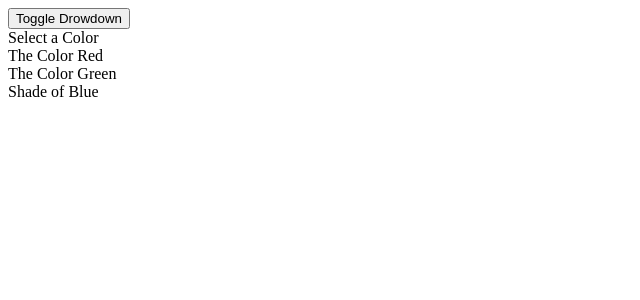
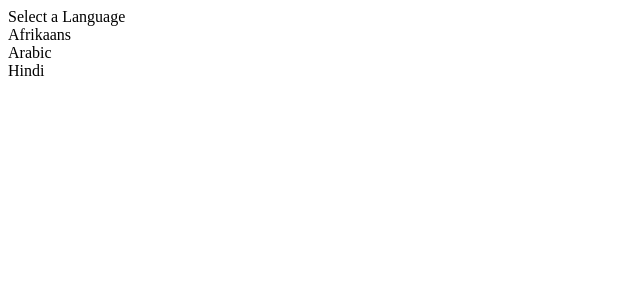
Before and after one commit to ddames/widgets, a React (Create React App) app: page / in a window 1280 px wide. Shown: the top 300 px of the page, without its empty margins (0-640 px from the left). Built offline with nearby package versions, Linux system fonts and the light colour scheme; the HTML template or start-up script is replaced by a standard one.

Commit message:
Initial framing of the translation part of the app.

```diff
--- a/src/App.js
+++ b/src/App.js
@@ -2,6 +2,7 @@
 import Accordion from './components/Accordion';
 import Dropdown from './components/Dropdown';
 import Search from './components/Search';
+import Translate from './components/Translate';
 
 const items = [
   {
@@ -21,32 +22,23 @@
 const options = [
   {
     label: 'The Color Red',
-    value: 'red'
+    value: 'red',
   },
   {
     label: 'The Color Green',
-    value: 'green'
+    value: 'green',
   },
   {
     label: 'Shade of Blue',
     value: 'blue'
-  }
-]
+  },
+];
 
 export default () => {
-  const [selected, setSelected] = useState(options[0]);
-  const [showDropdown, setShowDropdown] = useState(true);
 
   return (
     <div>
-      <button onClick={() => setShowDropdown(!showDropdown)}>Toggle Drowdown</button>
-      {showDropdown ?
-        <Dropdown
-          selected={selected}
-          onSelectedChange={setSelected}
-          options={options}
-        /> : null
-      }
+      <Translate />
     </div>
   );
 };
--- a/src/components/Dropdown.js
+++ b/src/components/Dropdown.js
@@ -1,6 +1,6 @@
 import React, {useEffect, useState, useRef} from 'react';
 
-const Dropdown = ({ options, selected, onSelectedChange }) => {
+const Dropdown = ({ label, options, selected, onSelectedChange }) => {
   const [open, setOpen] = useState(false);
   const ref = useRef();
 
@@ -40,7 +40,7 @@
   return (
     <div className="ui form">
       <div className="field">
-        <label className="label">Select a Color</label>
+        <label className="label">{label}</label>
         <div ref={ref} onClick={() => setOpen(!open)} className={`ui selection dropdown ${open ? 'visible active' : ''}`}>
           <i className="dropdown icon"></i>
           <div className="text">{selected.label}</div>
--- /dev/null
+++ b/src/components/Translate.js
@@ -0,0 +1,33 @@
+import React, { useState } from 'react';
+import Dropdown from './Dropdown';
+
+const options = [
+  {
+    label: 'Afrikaans',
+    value: 'af',
+  },
+  {
+    label: 'Arabic',
+    value: 'ar',
+  },
+  {
+    label: 'Hindi',
+    value: 'hi',
+  },
+];
+
+const Translate = () => {
+  const [language, setLanguage] = useState(options[0]);
+
+  return (
+    <div>
+      <Dropdown
+        label="Select a Language"
+        selected={language}
+        onSelectedChange={setLanguage}
+        options={options}
+      />
+    </div>
+  );
+};
+export default Translate;
```
